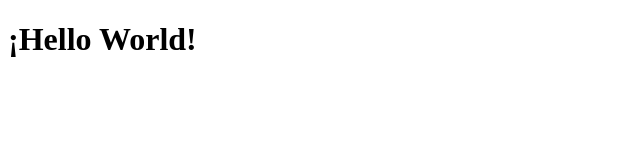
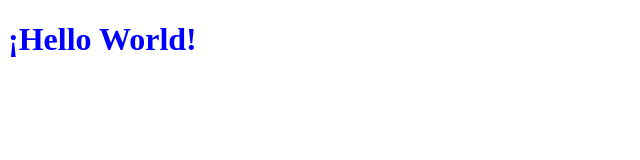
Before and after one commit to LeticiaAparicio/test, a plain HTML site: page index.html in a window 1280 px wide. Shown: the whole page, without its empty margins (0-640 px from the left). Drawn offline with Linux system fonts and the light colour scheme.

Commit message:
Añado CSS

```diff
--- /dev/null
+++ b/css/estilos.css
@@ -0,0 +1,3 @@
+h1 {
+    color: blue;
+}
--- a/index.html
+++ b/index.html
@@ -5,6 +5,7 @@
     <meta name="viewport" content="width=device-width, initial-scale=1.0">
     <meta http-equiv="X-UA-Compatible" content="ie=edge">
     <title>Test GIT</title>
+    <link rel="stylesheet" href="./css/estilos.css">
 </head>
 <body>
     <h1>¡Hello World!</h1>
```
